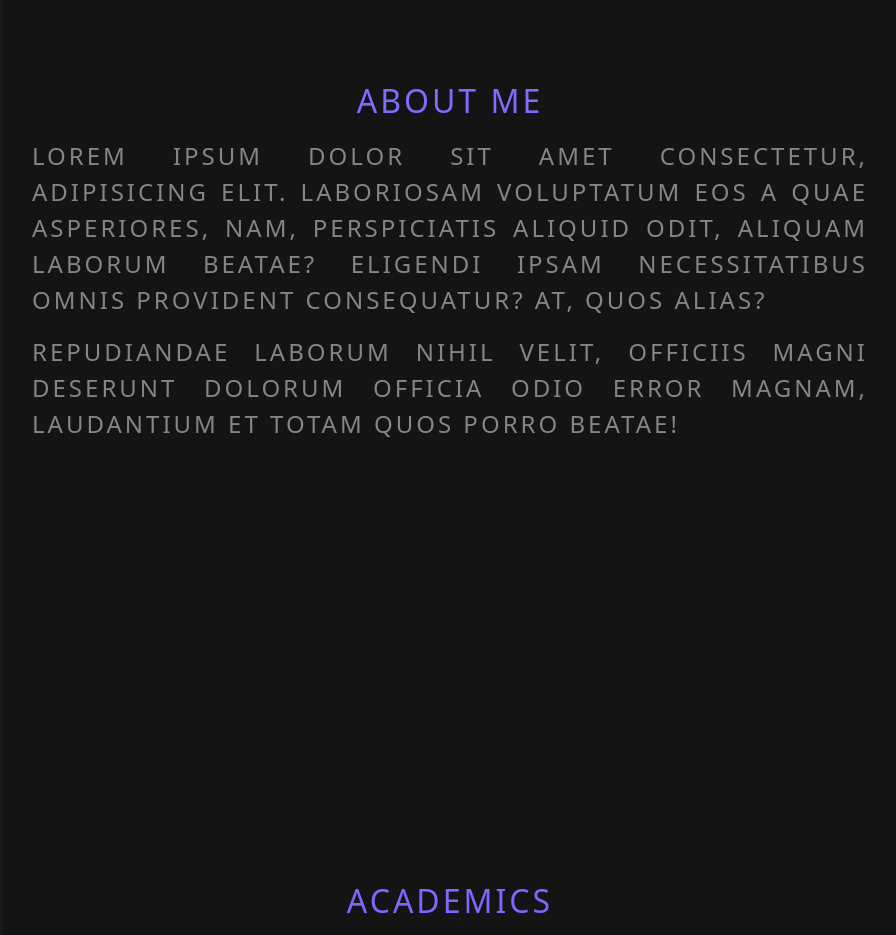
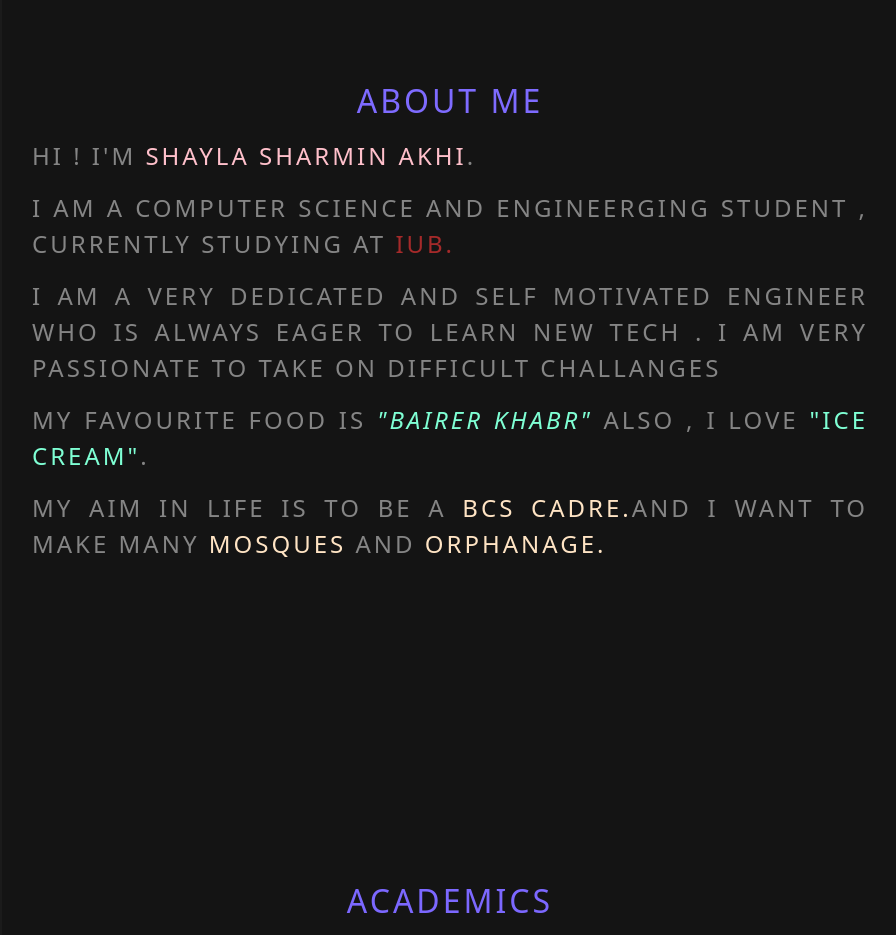
Before and after one commit to shakil2995/CSE309, a plain HTML site: page akhiPortfolio/index.html in a window 1280 px wide. Shown: the part 840-1775 px from the top of the page, without its empty margins (190-1086 px from the left). Drawn offline with nearby package versions, Linux system fonts and the light colour scheme.

Commit message:
Update index.html

```diff
--- a/akhiPortfolio/index.html
+++ b/akhiPortfolio/index.html
@@ -30,8 +30,11 @@
 
         <div class="about" id="about">
             <h2 style="padding: 10px; color: rgb(126, 107, 255);">About Me</h2>
-            <p>Lorem ipsum dolor sit amet consectetur, adipisicing elit. Laboriosam voluptatum eos a quae asperiores, nam, perspiciatis aliquid odit, aliquam laborum beatae? Eligendi ipsam necessitatibus omnis provident consequatur? At, quos alias?</p>
-            <p> repudiandae laborum nihil velit, officiis magni deserunt dolorum officia odio error magnam, laudantium et totam quos porro beatae!</p>
+            <p>HI ! I'm <span style="color: pink">Shayla Sharmin Akhi</span>.</p>
+            <p>I am a computer science and engineerging student , currently studying at <span style="color:brown">IUB.</span></p>
+            <p>I am a very dedicated and self motivated engineer who is always eager to learn new tech . I am very passionate to take on difficult challanges</p>
+            <p>My favourite food is <i style="color:aquamarine".>"Bairer Khabr"</i> Also , I love <span style="color:aquamarine">"Ice cream"</span>.</p>
+            <p>My aim in life is to be a <span style="color:bisque">BCS cadre.</span>and I want to make many <span style="color:bisque">mosques</span>  and <span style="color:bisque">orphanage.</span> </p>
         </div>
         <div class="gap"></div>
 
```
